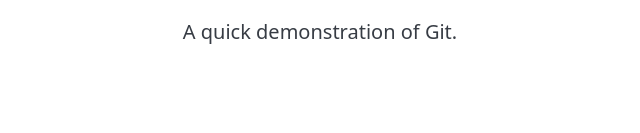
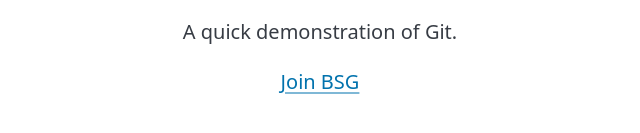
Before and after one commit to Vongai/BSG-Demo-2024-Wits-CS, a plain HTML site: page index.html in a window 1280 px wide. Shown: the part 191-324 px from the top of the page, without its empty margins (320-960 px from the left). Drawn offline with nearby package versions, Linux system fonts and the light colour scheme.

Commit message:
#1 Add link

```diff
--- a/index.html
+++ b/index.html
@@ -25,6 +25,8 @@
   <h1>BSG Demo - Rhodes 2024</h1>
 
   <p>A quick demonstration of Git.</p>
+
+  <a href="http://bsg.co.za/careers/gdp/">Join BSG</a>
 </body>
 
 </html>
```
